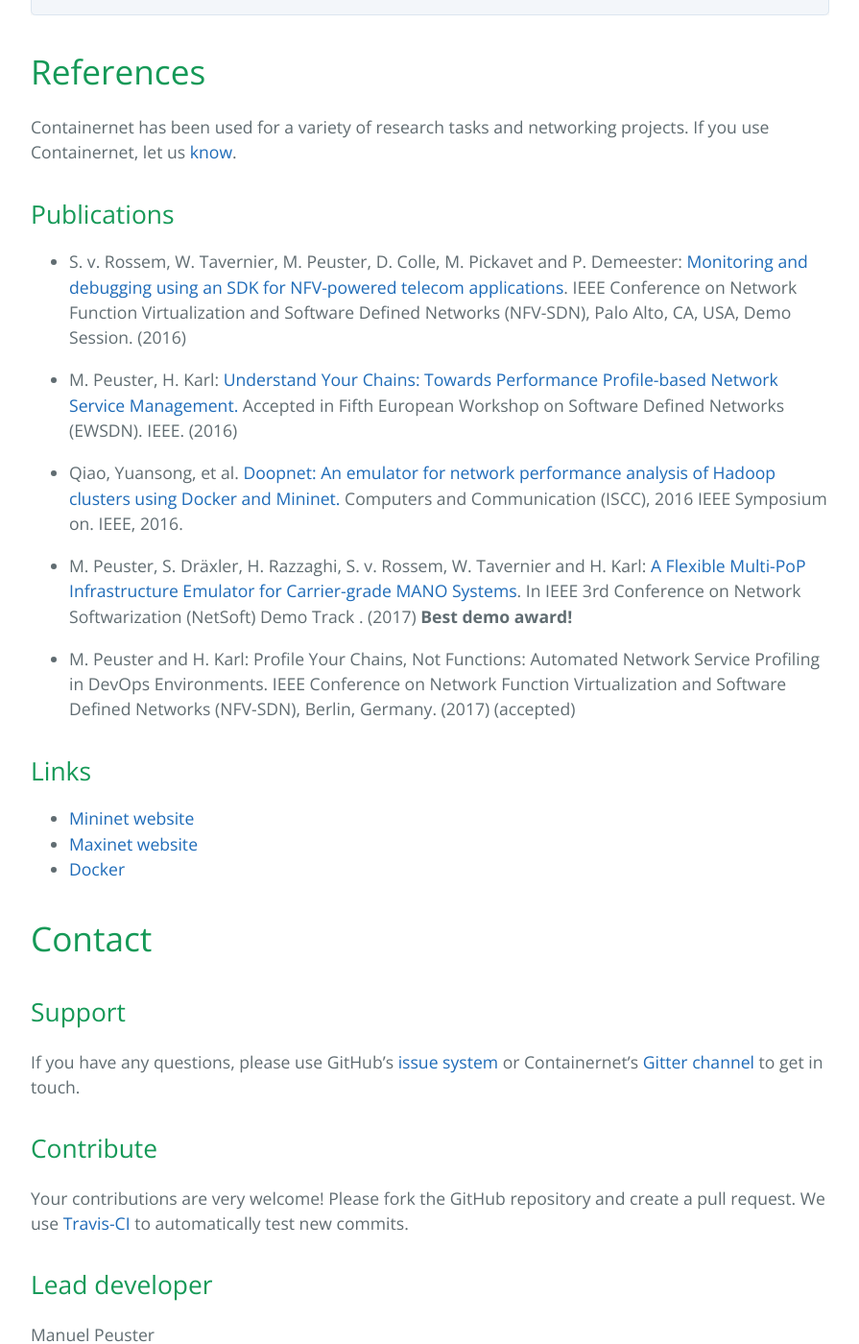
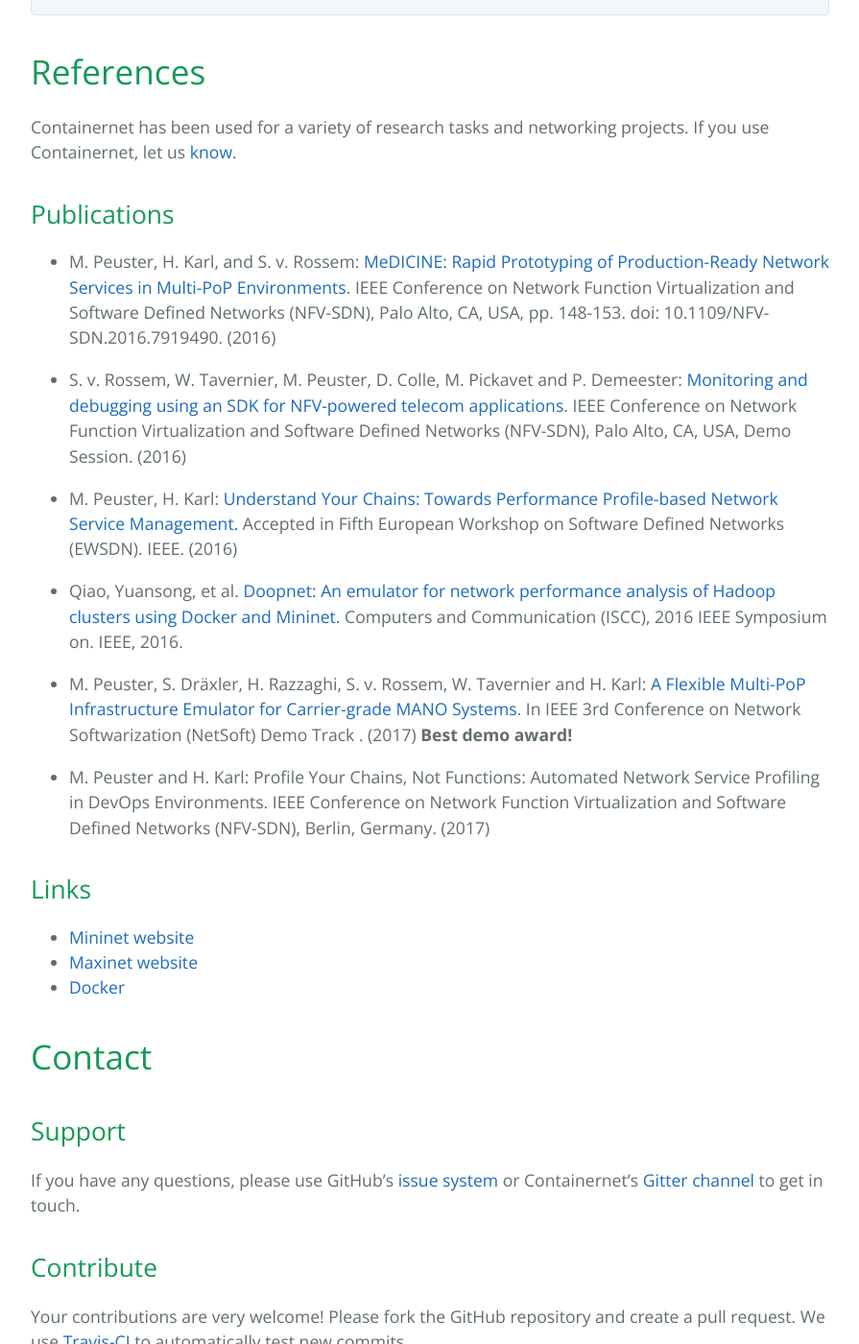
Before and after one commit to containernet/containernet.github.io, a Jekyll site: the page built from index.md, in a window 1280 px wide and 1400 px high, scrolled down 3125 px. Shown: the whole window at 96% size, without its empty margins (192-1087 px from the left). Built offline with Jekyll 4.4.1, drawn with Linux system fonts in a browser that asks for light colours; our own code applies the rules of GitHub Pages for plain Markdown files.

Commit message:
Update index.md

```diff
--- a/index.md
+++ b/index.md
@@ -113,6 +113,8 @@ Containernet has been used for a variety of research tasks and networking projec
 
 ## Publications
 
+* M. Peuster, H. Karl, and S. v. Rossem: [MeDICINE: Rapid Prototyping of Production-Ready Network Services in Multi-PoP Environments](http://ieeexplore.ieee.org/document/7919490/). IEEE Conference on Network Function Virtualization and Software Defined Networks (NFV-SDN), Palo Alto, CA, USA, pp. 148-153. doi: 10.1109/NFV-SDN.2016.7919490. (2016)
+
 * S. v. Rossem, W. Tavernier, M. Peuster, D. Colle, M. Pickavet and P. Demeester: [Monitoring and debugging using an SDK for NFV-powered telecom applications](https://biblio.ugent.be/publication/8521281/file/8521284.pdf). IEEE Conference on Network Function Virtualization and Software Defined Networks (NFV-SDN), Palo Alto, CA, USA, Demo Session. (2016)
 
 * M. Peuster, H. Karl: [Understand Your Chains: Towards Performance Profile-based Network Service Management.](http://ieeexplore.ieee.org/document/7956044/) Accepted in Fifth European Workshop on Software Defined Networks (EWSDN). IEEE. (2016)
@@ -121,7 +123,7 @@ Containernet has been used for a variety of research tasks and networking projec
 
 * M. Peuster, S. Dräxler, H. Razzaghi, S. v. Rossem, W. Tavernier and H. Karl: [A Flexible Multi-PoP Infrastructure Emulator for Carrier-grade MANO Systems](https://cs.uni-paderborn.de/fileadmin/informatik/fg/cn/Publications_Conference_Paper/Publications_Conference_Paper_2017/peuster_netsoft_demo_paper_2017.pdf). In IEEE 3rd Conference on Network Softwarization (NetSoft) Demo Track . (2017) **Best demo award!**
 
-* M. Peuster and H. Karl: Profile Your Chains, Not Functions: Automated Network Service Profiling in DevOps Environments. IEEE Conference on Network Function Virtualization and Software Defined Networks (NFV-SDN), Berlin, Germany. (2017) (accepted)
+* M. Peuster and H. Karl: Profile Your Chains, Not Functions: Automated Network Service Profiling in DevOps Environments. IEEE Conference on Network Function Virtualization and Software Defined Networks (NFV-SDN), Berlin, Germany. (2017)
 
 ## Links
 
```
